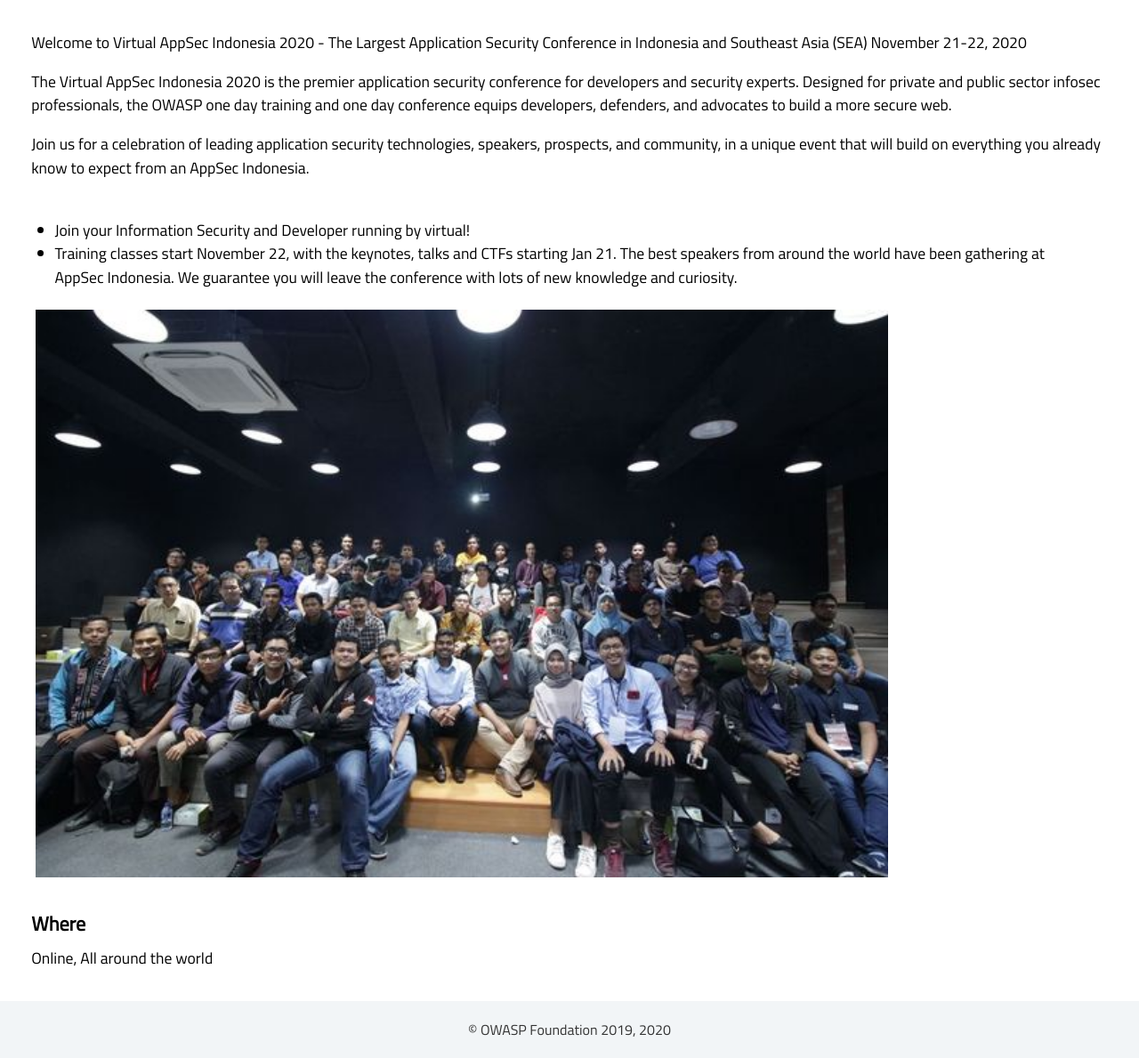
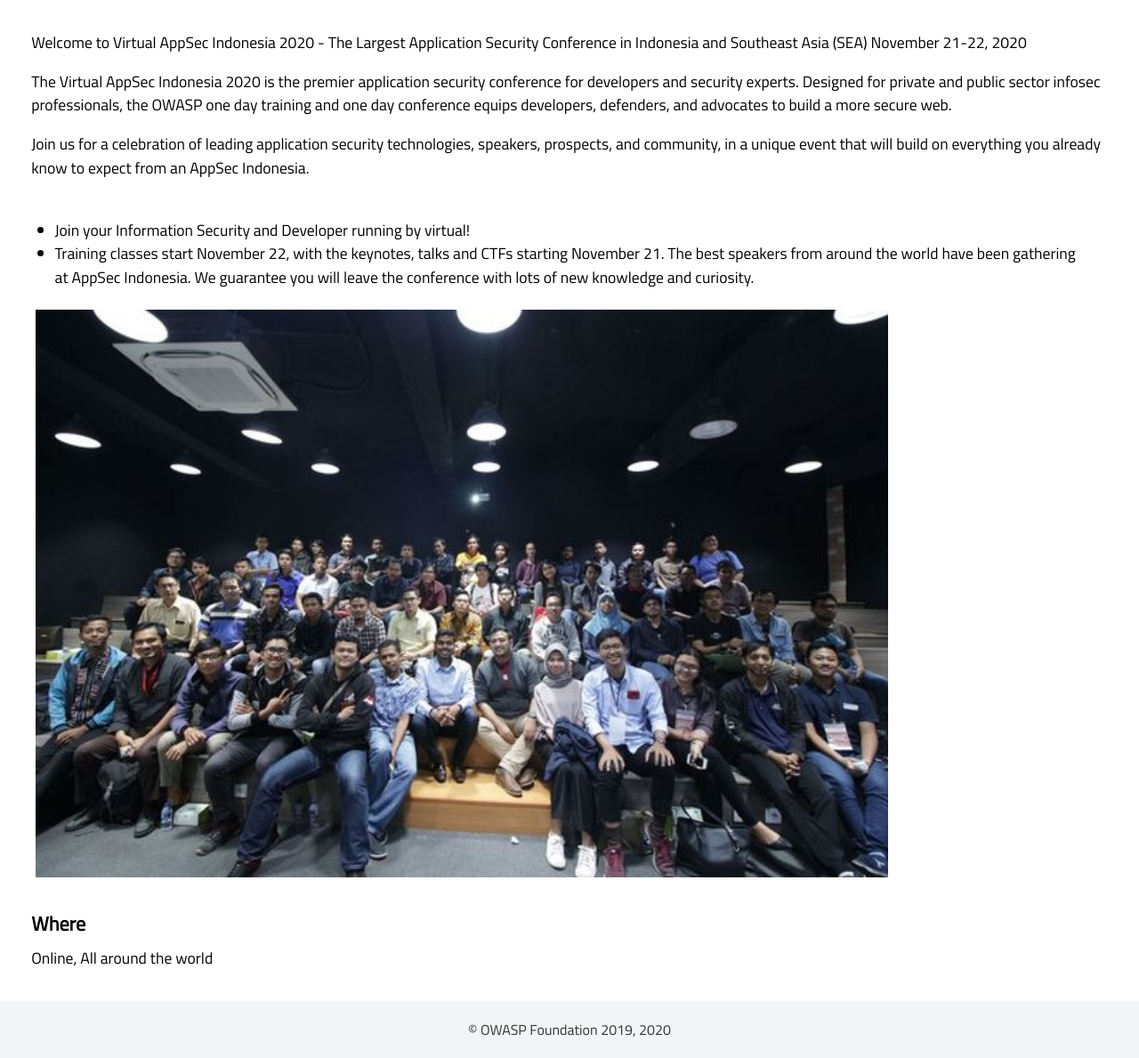
Before and after one commit to globalsea/globalsea.github.io, a Jekyll site: the page built from index.html, in a window 1280 px wide. Shown: the part 519-1708 px from the top of the page at 89% size. Built offline with Jekyll 4.4.1, drawn with Linux system fonts in a browser that asks for light colours; some web fonts are replaced.

Commit message:
Update index.html

```diff
--- a/index.html
+++ b/index.html
@@ -17,7 +17,7 @@
 <div class="row">
 <ul>
 <li>Join your Information Security and Developer running by virtual!</li>
-<li>Training classes start November 22, with the keynotes, talks and CTFs starting Jan 21. The best speakers from around the world have been gathering at AppSec Indonesia. We guarantee you will leave the conference with lots of new knowledge and curiosity.</li>
+<li>Training classes start November 22, with the keynotes, talks and CTFs starting November 21. The best speakers from around the world have been gathering at AppSec Indonesia. We guarantee you will leave the conference with lots of new knowledge and curiosity.</li>
 
 </ul>
 </div>
```
